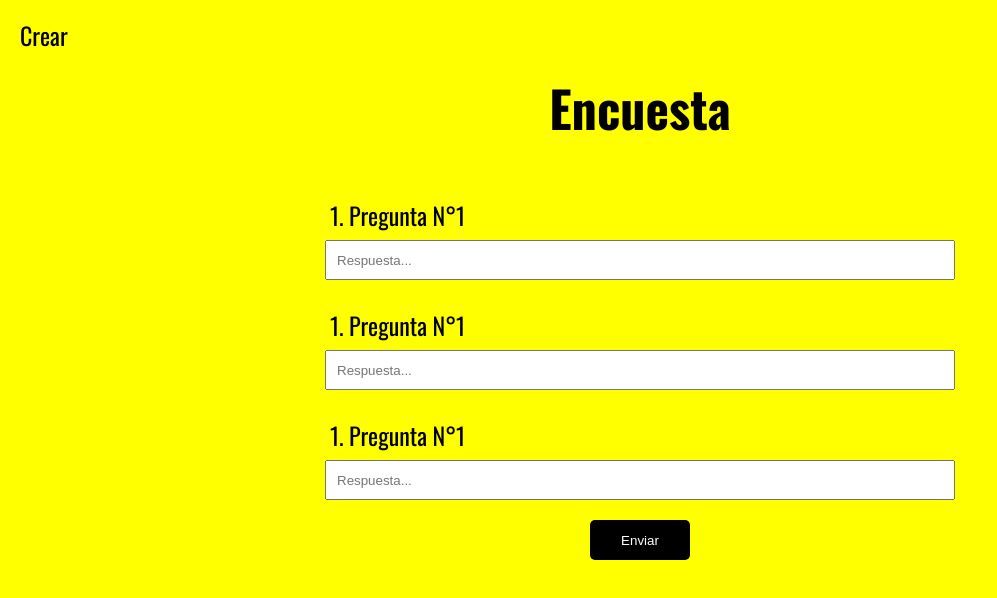
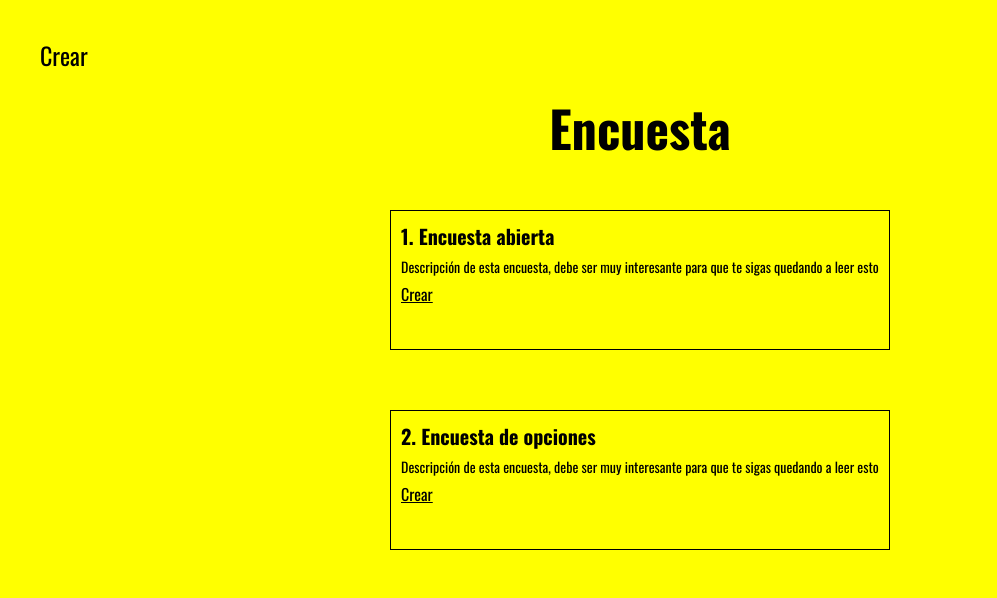
Before and after one commit to mijel861999/encuesta-react, a React (Create React App) app: page / in a window 1280 px wide. Shown: the top 598 px of the page, without its empty margins (0-997 px from the left). Built offline with nearby package versions, Linux system fonts and the light colour scheme.

Commit message:
React router v6 implementado Creado pages y algunos componentes

```diff
--- a/src/App.js
+++ b/src/App.js
@@ -1,25 +1,39 @@
-import './App.css';
+// Librerías
+import { Routes, Route } from 'react-router-dom'
 
-import { Header } from './components/Header';
-import { Form } from './components/form/Form';
+// Estílos
+import './App.css'
 
-function App() {
+// componente -> Elementos
+import { Header } from './components/Header'
+
+// Pages
+import { MainPage } from './pages/MainPage'
+import { EncuestaOpciones } from './pages/EncuestaOpciones'
+import { EncuestaAbierta } from './pages/EncuestaAbierta'
+
+function App () {
   return (
-    <div style={styles.app}>
+    // <AppRouter />
+    <div style={styles.app} className='App'>
       <Header />
-      <Form />
+      <Routes>
+        <Route path='/' element={<MainPage />} />
+        <Route path='/encuesta-opciones' element={<EncuestaOpciones />} />
+        <Route path='/encuesta-abierta' element={<EncuestaAbierta />} />
+      </Routes>
     </div>
-  );
+  )
 }
-
 
 const styles = {
   app: {
-    width: "100%",
-    height: "100vh",
-    minWidth: "320px",
-    backgroundColor: "yellow"
+    width: '100%',
+    height: '100vh',
+    minWidth: '320px',
+    backgroundColor: 'yellow',
+    padding: '20px'
   }
 }
 
-export default App;
+export default App
--- a/src/components/Header.js
+++ b/src/components/Header.js
@@ -1,11 +1,11 @@
-import React from 'react';
-
+import React from 'react'
+import { Link } from 'react-router-dom'
 
 export const Header = () => {
-    return(
+  return (
     <header style={styles.header}>
       <nav style={styles.nav}>
-                <a href="/" style={styles.link}>Crear</a>
+        <Link to='/' style={styles.link}>Crear</Link>
       </nav>
       <h1 style={styles.title}>Encuesta</h1>
     </header>
@@ -14,24 +14,24 @@ export const Header = () => {
 
 const styles = {
   header: {
-        width: "100%",
-        minWidth: "320px",
-        height: "160px",
+    width: '100%',
+    minWidth: '320px',
+    height: '160px'
   },
   nav: {
-        display: "flex",
-        justifyContent: "start",
-        alignItems: "center",
-        height: "70px",
+    display: 'flex',
+    justifyContent: 'start',
+    alignItems: 'center',
+    height: '70px'
   },
   link: {
-        margin: "0px 20px",
-        fontSize: "2.4rem",
-        color: "black",
-        textDecoration: "none"
+    margin: '0px 20px',
+    fontSize: '2.4rem',
+    color: 'black',
+    textDecoration: 'none'
   },
   title: {
-        fontSize: "5rem",
-        textAlign: "center"
+    fontSize: '5rem',
+    textAlign: 'center'
   }
 }
--- a/src/components/form/InputForm.js
+++ b/src/components/form/InputForm.js
@@ -1,29 +1,27 @@
 import React from 'react'
 
-
 export const InputForm = () => {
-    return(
-        <div style={ styles.inputContainer }>
-            <label style={ styles.label }>1. Pregunta N°1</label>
-            <input style={ styles.input } placeholder='Respuesta...'/>
+  return (
+    <div style={styles.inputContainer}>
+      <label style={styles.label}>1. Pregunta N°1</label>
+      <input style={styles.input} placeholder='Escriba su pregunta...' />
     </div>
   )
 }
 
-
 const styles = {
   inputContainer: {
-        display: "flex",
-        flexDirection: "column",
-        width: "90%",
-        margin: "20px auto"
+    display: 'flex',
+    flexDirection: 'column',
+    width: '90%',
+    margin: '20px auto'
   },
   label: {
-        fontSize: "2.4rem",
-        margin: "7px 5px"
+    fontSize: '2.4rem',
+    margin: '7px 5px'
   },
   input: {
-        height: "40px",
-        padding: "10px 10px"
+    height: '40px',
+    padding: '10px 10px'
   }
 }
--- a/src/index.js
+++ b/src/index.js
@@ -1,8 +1,14 @@
-import React from 'react';
-import ReactDOM from 'react-dom';
-import App from './App';
+// Librerìas
+import React from 'react'
+import ReactDOM from 'react-dom'
+import { BrowserRouter } from 'react-router-dom'
+
+// Components
+import App from './App'
 
 ReactDOM.render(
-  <App />,
+  <BrowserRouter>
+    <App />
+  </BrowserRouter>,
   document.getElementById('root')
-);
+)
--- /dev/null
+++ b/src/pages/EncuestaAbierta.js
@@ -0,0 +1,14 @@
+// Librerías
+import React from 'react'
+
+// Componentes
+import { Form } from '../components/form/Form'
+
+export const EncuestaAbierta = () => {
+  return (
+    <div>
+      Encuesta Abierta
+      <Form />
+    </div>
+  )
+}
--- /dev/null
+++ b/src/pages/EncuestaOpciones.js
@@ -0,0 +1,12 @@
+// Librerías
+import React from 'react'
+
+// Componentes
+
+export const EncuestaOpciones = () => {
+  return (
+    <div>
+      Encuesta Opciones
+    </div>
+  )
+}
--- /dev/null
+++ b/src/pages/MainPage.js
@@ -0,0 +1,64 @@
+// Librerías
+import React from 'react'
+import { Link } from 'react-router-dom'
+
+const Option = ({ title, description, to }) => {
+  return (
+    <div style={styles.option}>
+      <h1 style={styles.optionTilte}>{title}</h1>
+      <p style={styles.optionDescription}>{description}</p>
+      <Link
+        style={styles.optionLink}
+        to={to}
+      >
+        Crear
+      </Link>
+    </div>
+  )
+}
+
+export const MainPage = () => {
+  return (
+    <div style={styles.optionContainer}>
+      <Option
+        title='1. Encuesta abierta'
+        description='Descripción de esta encuesta, debe ser muy interesante para que te sigas quedando a leer esto'
+        to='/encuesta-abierta'
+      />
+      <Option
+        title='2. Encuesta de opciones'
+        description='Descripción de esta encuesta, debe ser muy interesante para que te sigas quedando a leer esto'
+        to='/encuesta-opciones'
+      />
+    </div>
+  )
+}
+
+const styles = {
+  optionContainer: {
+    display: 'flex',
+    flexDirection: 'column',
+    alignItems: 'center',
+    justifyContent: 'center'
+  },
+  option: {
+    height: '140px',
+    width: '70%',
+    minWidth: '320px',
+    maxWidth: '500px',
+    padding: '10px',
+    margin: '30px 0px',
+    border: '1px solid black'
+  },
+  optionTilte: {
+    fontSize: '2rem'
+  },
+  optionDescription: {
+    padding: '5px 0px',
+    fontSize: '1.4rem'
+  },
+  optionLink: {
+    fontSize: '1.6rem',
+    color: 'black'
+  }
+}
```
Also changed, not shown: package.json (+5 -4 lines), src/components/form/Form.js (+18 -19 lines), src/routers/AppRouter.js (added, +25 -0 lines), 1 other file (tests, documents, lock files or other folders). Lines whose indentation alone changed are shown as unchanged.
